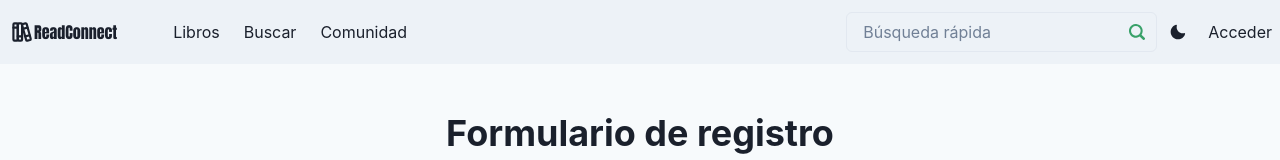
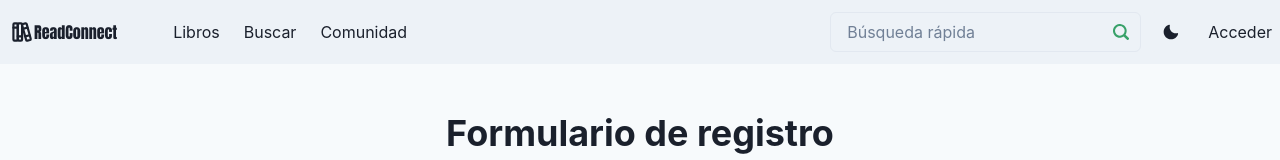
Before and after one commit to batithumann/read-connect-front, a React (Create React App) app: page /register in a window 1280 px wide. Shown: the top 160 px of the page. Built offline with nearby package versions, Linux system fonts and the light colour scheme.

Commit message:
cleaning

```diff
--- a/src/components/Navigation.jsx
+++ b/src/components/Navigation.jsx
@@ -110,7 +110,7 @@ const Navigation = () => {
             </HStack>
 
             <Flex alignItems={"center"}>
-              <HStack spacing={0}>
+              <HStack spacing={2}>
                 <InputGroup display={{ base: "none", md: "flex" }}>
                   <Input
                     onKeyDown={(e) => {
--- a/src/views/Register.jsx
+++ b/src/views/Register.jsx
@@ -18,7 +18,7 @@ import {
 import { useState } from "react";
 import { useNavigate } from "react-router-dom";
 import { ViewIcon, ViewOffIcon } from "@chakra-ui/icons";
-import { signup } from "../utils";
+import { signup, isValidEmail } from "../utils";
 
 const Register = () => {
   const navigate = useNavigate();
@@ -39,10 +39,6 @@ const Register = () => {
       [name]: value,
     });
   };
-
-  function isValidEmail(email) {
-    return /\S+@\S+\.\S+/.test(email);
-  }
 
   const handleSignup = async () => {
     if (formState.password !== formState.passwordRepeat) {
@@ -69,24 +65,6 @@ const Register = () => {
       console.log(error);
       setError(error.response.data);
     }
-    // const urlServer = process.env.REACT_APP_BACKEND_URL;
-    // const endpoint = "/signup";
-
-    // const credentials = {
-    //   name: formState.name,
-    //   email: formState.email,
-    //   password: formState.password,
-    // };
-    // await axios
-    //   .post(urlServer + endpoint, credentials)
-    //   .then((res) => {})
-    //   .catch((error) => {
-    //     setError(error.response.data);
-    //     return;
-    //   })
-    //   .finally(() => {
-    //     navigate("/login");
-    //   });
   };
 
   return (
```
